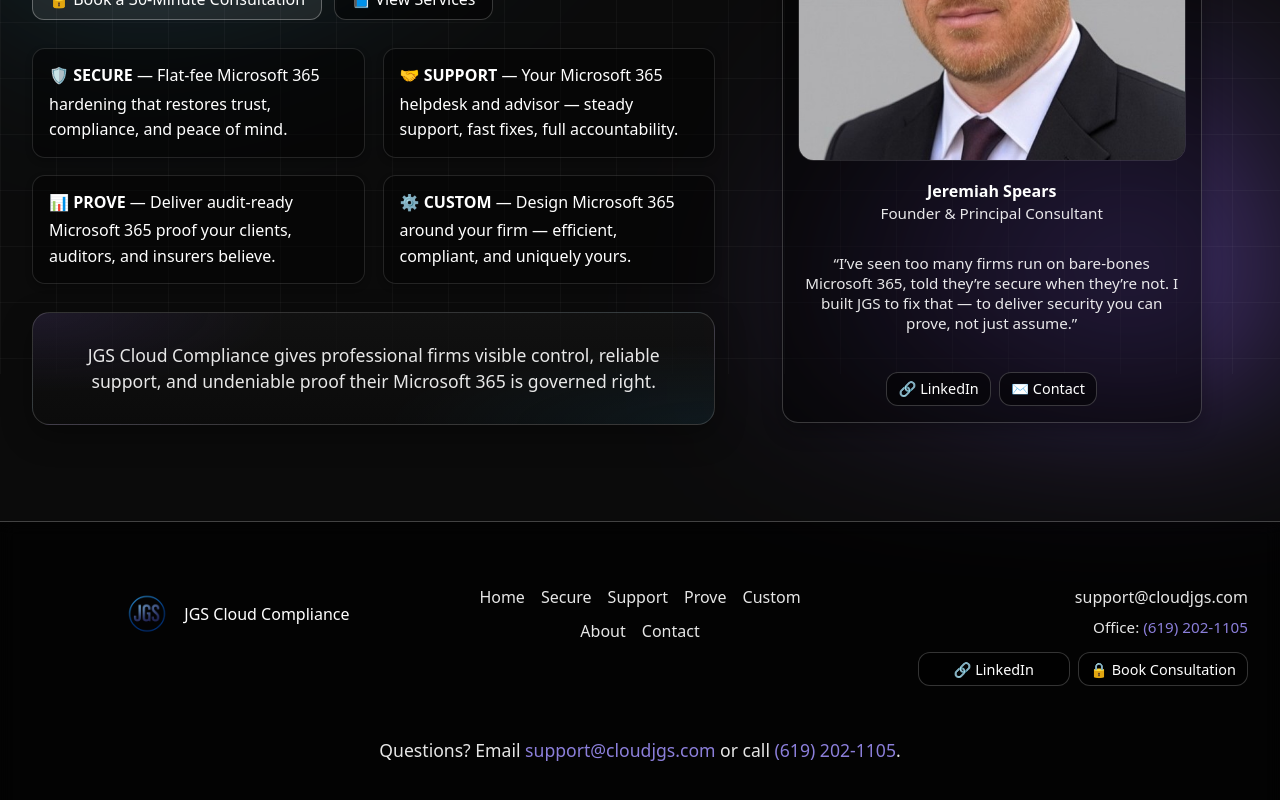
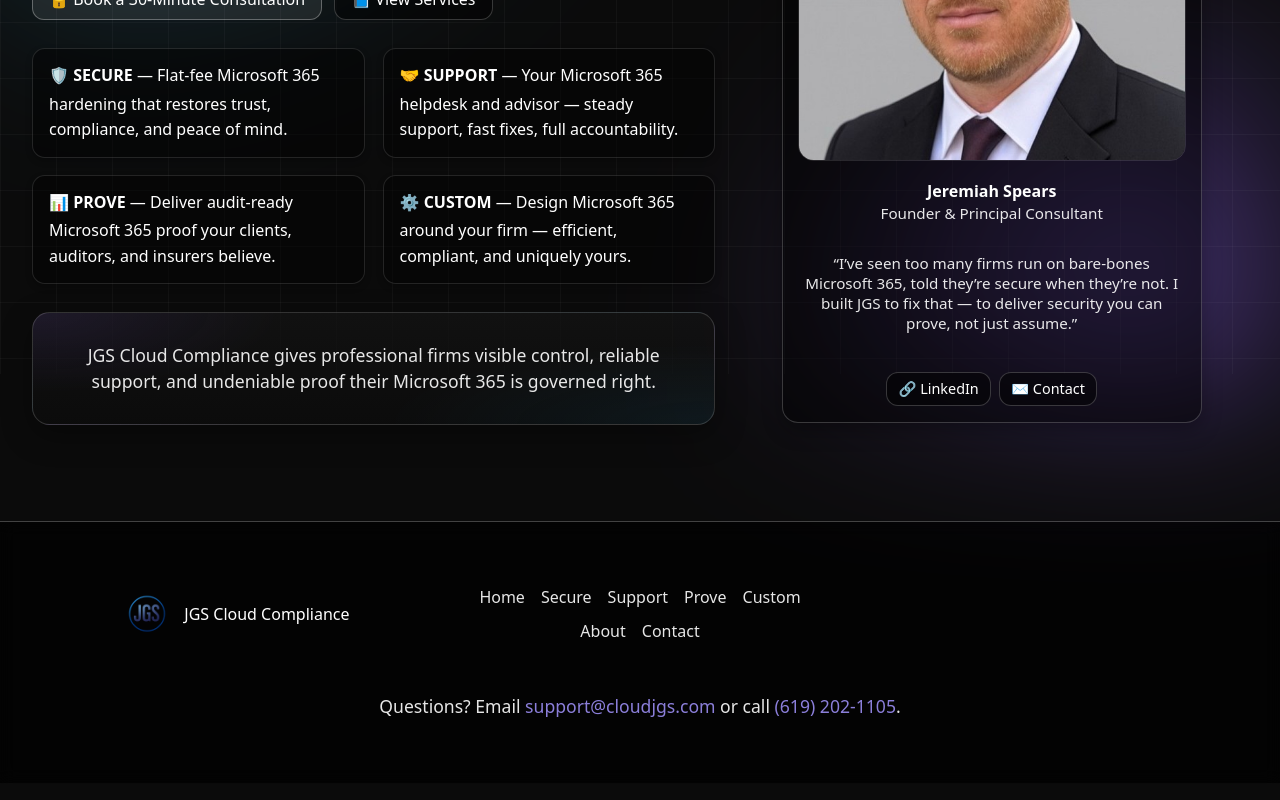
Before and after one commit to jspears80/jgs, a Next.js app: page / in a window 1280 px wide. Shown: the part 426-1226 px from the top of the page. Built offline with nearby package versions, Linux system fonts and the light colour scheme.

Commit message:
Update layout.tsx

```diff
--- a/app/layout.tsx
+++ b/app/layout.tsx
@@ -23,7 +23,7 @@ export default function RootLayout({
         {/* ================= HEADER ================= */}
         <header className="header">
           <div className="header-row container">
-            {/* ---- Brand / Logo ---- */}
+            {/* ---- Brand ---- */}
             <div className="brand">
               <img
                 src="/Logo.png"
@@ -38,7 +38,7 @@ export default function RootLayout({
             {/* ---- Navigation ---- */}
             <Nav />
 
-            {/* ---- Call-to-Action ---- */}
+            {/* ---- CTA ---- */}
             <div className="nav-right">
               <a className="btn btn-cta" href="/contact">
                 🔒 Book Consultation
@@ -47,7 +47,7 @@ export default function RootLayout({
           </div>
         </header>
 
-        {/* ================= MAIN CONTENT ================= */}
+        {/* ================= MAIN ================= */}
         <main className="main container">{children}</main>
 
         {/* ================= FOOTER ================= */}
@@ -73,43 +73,6 @@ export default function RootLayout({
               <a href="/about">About</a>
               <a href="/contact">Contact</a>
             </nav>
-
-            {/* ---- Contact / CTA ---- */}
-            <div className="footer-cta">
-              <a
-                href="mailto:support@cloudjgs.com"
-                className="footer-link"
-              >
-                support@cloudjgs.com
-              </a>
-              <span style={{ opacity: '.9' }}>
-                Office:&nbsp;
-                <a
-                  href="tel:+16192021105"
-                  style={{ color: '#9b8df2', textDecoration: 'none' }}
-                >
-                  (619) 202-1105
-                </a>
-              </span>
-              <div className="footer-actions">
-                <a
-                  className="btn sm"
-                  href="https://www.linkedin.com/in/jspears80/"
-                  target="_blank"
-                  rel="noopener noreferrer"
-                >
-                  🔗 LinkedIn
-                </a>
-                <a
-                  className="btn sm footer-book"
-                  href="https://outlook.office.com/book/JGSConsulting@cloudjgs.com/?ismsaljsauthenabled"
-                  target="_blank"
-                  rel="noopener noreferrer"
-                >
-                  🔒 Book Consultation
-                </a>
-              </div>
-            </div>
           </div>
 
           {/* ---- Closing Line ---- */}
```
